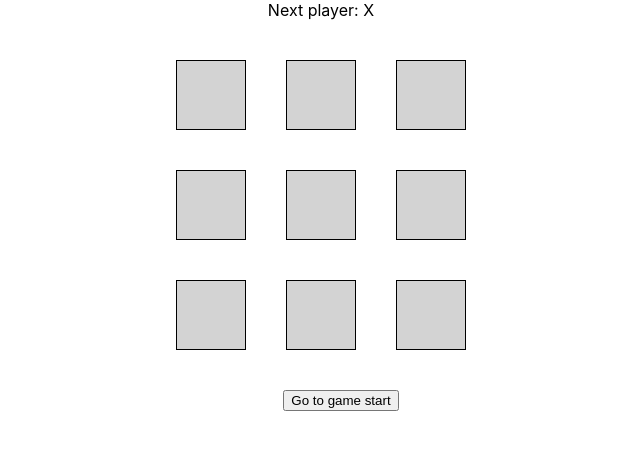
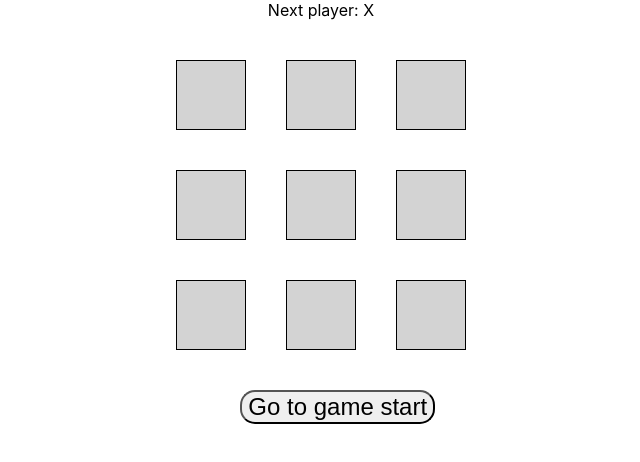
Before and after one commit to theredcap1/tictactoe, a React (Vite) app: page / in a window 1280 px wide. Shown: the top 462 px of the page, without its empty margins (319-959 px from the left). Built offline with nearby package versions, Linux system fonts and the light colour scheme.

Commit message:
Making final changes & cleanups

```diff
--- a/src/App.jsx
+++ b/src/App.jsx
@@ -24,7 +24,7 @@ export default function App() {
             description = 'Go to game start';
         return (
             <li style={{display: "flex", flexDirection: "row", justifyContent: "center"}}>
-                <button onClick={() => jumpto(move)} style={{marginBottom: '5px'}}>{description}</button>
+                <button onClick={() => jumpto(move)} style={{margin: '0 2% 7px 0', borderRadius: '15px', fontSize: '1.5em'}}>{description}</button>
             </li>
         )
     })
@@ -34,7 +34,11 @@ export default function App() {
                 <Board XisNext={XisNext} squares={currentSquares} onPlay={handlePlay}/>
             </div>
             <div className="game-info">
-                <ol>{moves}</ol>
+                <ul>{moves.map((move) => (
+                    <li style={{listStyleType: 'none'}}>
+                        {move}
+                    </li>
+                ))}</ul>
             </div>
         </div>
     )
--- a/src/Board.jsx
+++ b/src/Board.jsx
@@ -1,4 +1,3 @@
-import {useState} from "react";
 import {Square} from "./Square.jsx";
 
 function calcWinner(squares) {
@@ -14,11 +13,9 @@ function calcWinner(squares) {
     ];
     for (let i = 0; i < lines.length; i++) {
         const [a, b, c] = lines[i];
-        if (squares[a] && squares[a] === squares[b] && squares[a] === squares[c]) {
+        if (squares[a] === squares[b] && squares[a] === squares[c])
             return squares[a];
-        }
     }
-
 }
 
 export function Board({ XisNext, squares, onPlay }) {
```
